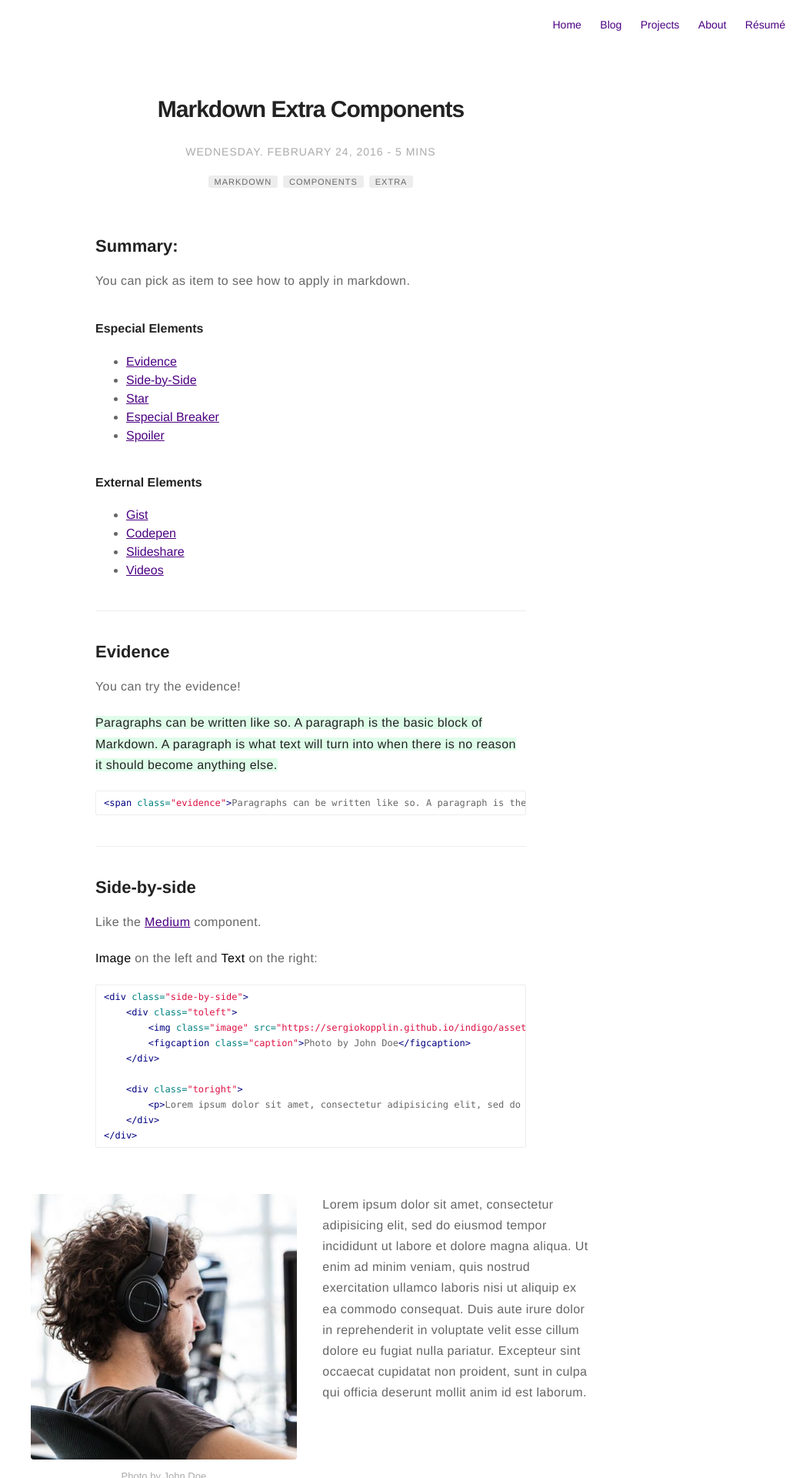
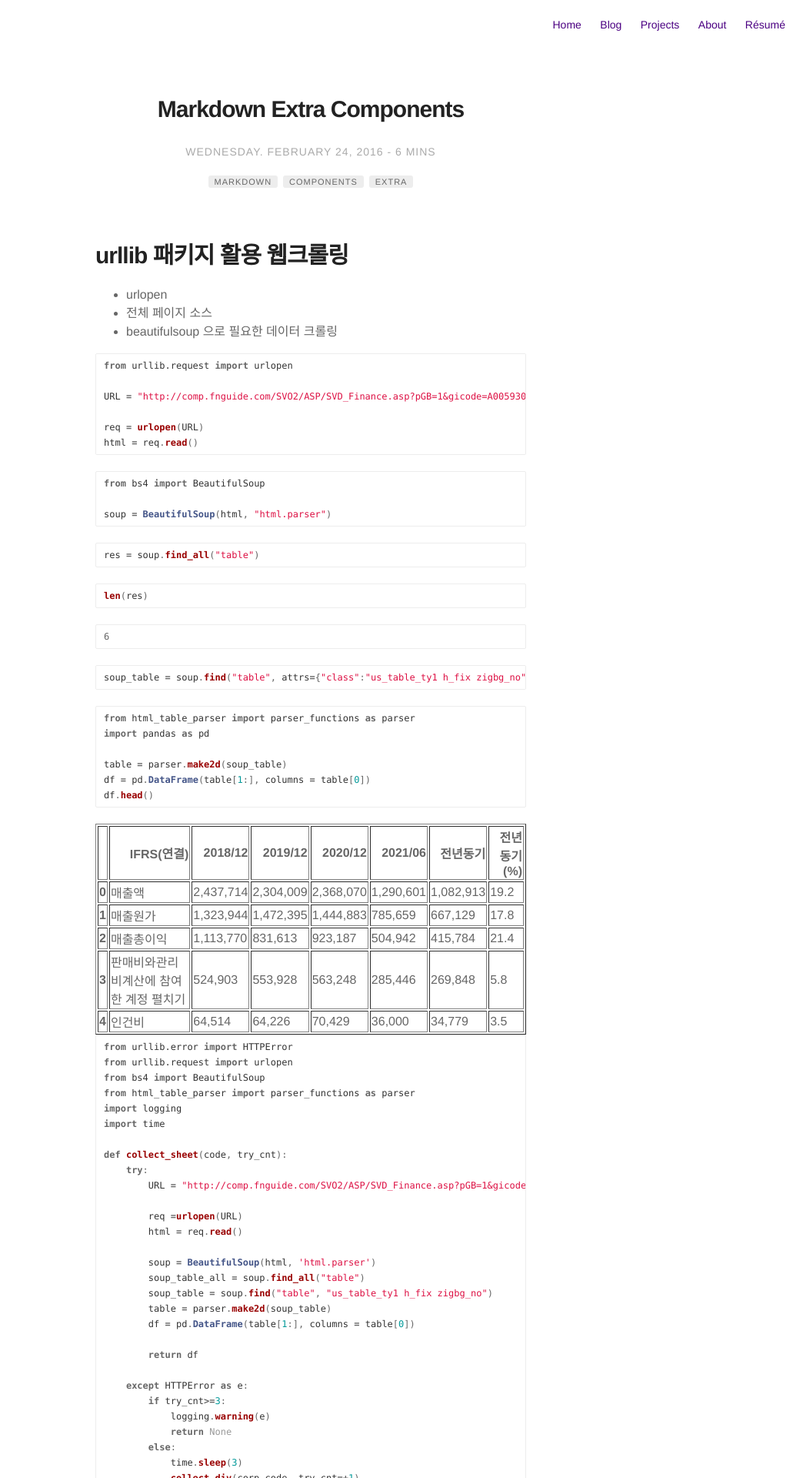
Before and after one commit to garyBigdata/garyBigdata.github.io, a Jekyll site: the page built from _posts/2015-02-24-markdown-extra-components.markdown, in a window 1280 px wide. Shown: the top 1920 px of the page at 77% size, without its empty margins (236-1280 px from the left). Built offline with Jekyll 4.4.1, drawn with Linux system fonts in a browser that asks for light colours; comment, search, counter and statistics services are not loaded; some of the changed text lies outside the part shown.

Commit message:
test change

````diff
--- a/_posts/2015-02-24-markdown-extra-components.markdown
+++ b/_posts/2015-02-24-markdown-extra-components.markdown
@@ -12,185 +12,449 @@ category: blog
 author: jamesfoster
 description: Markdown summary with different options
 ---
+# urllib 패키지 활용 웹크롤링
 
-## Summary:
+* urlopen
+* 전체 페이지 소스
+* beautifulsoup 으로 필요한 데이터 크롤링
 
-You can pick as item to see how to apply in markdown.
 
-#### Especial Elements
-- [Evidence](#evidence)
-- [Side-by-Side](#side-by-side)
-- [Star](#star)
-- [Especial Breaker](#especial-breaker)
-- [Spoiler](#spoiler)
+```python
+from urllib.request import urlopen
 
-#### External Elements
-- [Gist](#gist)
-- [Codepen](#codepen)
-- [Slideshare](#slideshare)
-- [Videos](#videos)
+URL = "http://comp.fnguide.com/SVO2/ASP/SVD_Finance.asp?pGB=1&gicode=A005930"
 
----
+req = urlopen(URL)
+html = req.read()
+```
 
-## Evidence
 
-You can try the evidence!
+```python
+from bs4 import BeautifulSoup
 
-<span class="evidence">Paragraphs can be written like so. A paragraph is the basic block of Markdown. A paragraph is what text will turn into when there is no reason it should become anything else.</span>
+soup = BeautifulSoup(html, "html.parser")
+```
 
-{% highlight html %}
-<span class="evidence">Paragraphs can be written like so. A paragraph is the basic block of Markdown. A paragraph is what text will turn into when there is no reason it should become anything else.</span>
-{% endhighlight %}
 
----
+```python
+res = soup.find_all("table")
+```
 
-## Side-by-side
 
-Like the [Medium](https://medium.com/) component.
+```python
+len(res)
+```
 
-**Image** on the left and **Text** on the right:
 
-{% highlight html %}
-<div class="side-by-side">
-    <div class="toleft">
-        <img class="image" src="{{ site.url }}/{{ site.picture }}" alt="Alt Text">
-        <figcaption class="caption">Photo by John Doe</figcaption>
+
+
+    6
+
+
+
+
+```python
+soup_table = soup.find("table", attrs={"class":"us_table_ty1 h_fix zigbg_no"})
+```
+
+
+```python
+from html_table_parser import parser_functions as parser
+import pandas as pd
+
+table = parser.make2d(soup_table)
+df = pd.DataFrame(table[1:], columns = table[0])
+df.head()
+```
+
+
+
+
+<div>
+<style scoped>
+    .dataframe tbody tr th:only-of-type {
+        vertical-align: middle;
+    }
+
+    .dataframe tbody tr th {
+        vertical-align: top;
+    }
+
+    .dataframe thead th {
+        text-align: right;
+    }
+</style>
+<table border="1" class="dataframe">
+  <thead>
+    <tr style="text-align: right;">
+      <th></th>
+      <th>IFRS(연결)</th>
+      <th>2018/12</th>
+      <th>2019/12</th>
+      <th>2020/12</th>
+      <th>2021/06</th>
+      <th>전년동기</th>
+      <th>전년동기(%)</th>
+    </tr>
+  </thead>
+  <tbody>
+    <tr>
+      <th>0</th>
+      <td>매출액</td>
+      <td>2,437,714</td>
+      <td>2,304,009</td>
+      <td>2,368,070</td>
+      <td>1,290,601</td>
+      <td>1,082,913</td>
+      <td>19.2</td>
+    </tr>
+    <tr>
+      <th>1</th>
+      <td>매출원가</td>
+      <td>1,323,944</td>
+      <td>1,472,395</td>
+      <td>1,444,883</td>
+      <td>785,659</td>
+      <td>667,129</td>
+      <td>17.8</td>
+    </tr>
+    <tr>
+      <th>2</th>
+      <td>매출총이익</td>
+      <td>1,113,770</td>
+      <td>831,613</td>
+      <td>923,187</td>
+      <td>504,942</td>
+      <td>415,784</td>
+      <td>21.4</td>
+    </tr>
+    <tr>
+      <th>3</th>
+      <td>판매비와관리비계산에 참여한 계정 펼치기</td>
+      <td>524,903</td>
+      <td>553,928</td>
+      <td>563,248</td>
+      <td>285,446</td>
+      <td>269,848</td>
+      <td>5.8</td>
+    </tr>
+    <tr>
+      <th>4</th>
+      <td>인건비</td>
+      <td>64,514</td>
+      <td>64,226</td>
+      <td>70,429</td>
+      <td>36,000</td>
+      <td>34,779</td>
+      <td>3.5</td>
+    </tr>
+  </tbody>
+</table>
+</div>
+
+
+
+
+```python
+from urllib.error import HTTPError
+from urllib.request import urlopen
+from bs4 import BeautifulSoup
+from html_table_parser import parser_functions as parser
+import logging
+import time
+
+def collect_sheet(code, try_cnt):
+    try:
+        URL = "http://comp.fnguide.com/SVO2/ASP/SVD_Finance.asp?pGB=1&gicode={}".format(code)
+
+        req =urlopen(URL)
+        html = req.read()
+
+        soup = BeautifulSoup(html, 'html.parser')
+        soup_table_all = soup.find_all("table")
+        soup_table = soup.find("table", "us_table_ty1 h_fix zigbg_no")
+        table = parser.make2d(soup_table)
+        df = pd.DataFrame(table[1:], columns = table[0])
+
+        return df
+
+    except HTTPError as e:
+        if try_cnt>=3:
+            logging.warning(e)
+            return None
+        else:
+            time.sleep(3)
+            collect_div(corp_code, try_cnt=+1)
+```
+
+
+```python
+collect_sheet('A086450', 3)
+```
+
+
+
+
+<div>
+<style scoped>
+    .dataframe tbody tr th:only-of-type {
+        vertical-align: middle;
+    }
+
+    .dataframe tbody tr th {
+        vertical-align: top;
+    }
+
+    .dataframe thead th {
+        text-align: right;
+    }
+</style>
+<table border="1" class="dataframe">
+  <thead>
+    <tr style="text-align: right;">
+      <th></th>
+      <th>IFRS(연결)</th>
+      <th>2018/12</th>
+      <th>2019/12</th>
+      <th>2020/12</th>
+      <th>2021/06</th>
+      <th>전년동기</th>
+      <th>전년동기(%)</th>
+    </tr>
+  </thead>
+  <tbody>
+    <tr>
+      <th>0</th>
+      <td>매출액</td>
+      <td>4,008</td>
+      <td>4,823</td>
+      <td>5,591</td>
+      <td>2,987</td>
+      <td>2,694</td>
+      <td>10.9</td>
+    </tr>
+    <tr>
+      <th>1</th>
+      <td>매출원가</td>
+      <td>1,629</td>
+      <td>1,914</td>
+      <td>2,217</td>
+      <td>1,215</td>
+      <td>1,062</td>
+      <td>14.4</td>
+    </tr>
+    <tr>
+      <th>2</th>
+      <td>매출총이익</td>
+      <td>2,379</td>
+      <td>2,908</td>
+      <td>3,374</td>
+      <td>1,771</td>
+      <td>1,632</td>
+      <td>8.6</td>
+    </tr>
+    <tr>
+      <th>3</th>
+      <td>판매비와관리비계산에 참여한 계정 펼치기</td>
+      <td>1,828</td>
+      <td>2,223</td>
+      <td>2,527</td>
+      <td>1,417</td>
+      <td>1,256</td>
+      <td>12.8</td>
+    </tr>
+    <tr>
+      <th>4</th>
+      <td>인건비</td>
+      <td>464</td>
+      <td>533</td>
+      <td>590</td>
+      <td>347</td>
+      <td>306</td>
+      <td>13.2</td>
+    </tr>
+    <tr>
+      <th>...</th>
+      <td>...</td>
+      <td>...</td>
+      <td>...</td>
+      <td>...</td>
+      <td>...</td>
+      <td>...</td>
+      <td>...</td>
+    </tr>
+    <tr>
+      <th>74</th>
+      <td>계속영업이익</td>
+      <td>494</td>
+      <td>591</td>
+      <td>579</td>
+      <td>267</td>
+      <td>312</td>
+      <td>-14.5</td>
+    </tr>
+    <tr>
+      <th>75</th>
+      <td>중단영업이익</td>
+      <td></td>
+      <td></td>
+      <td></td>
+      <td></td>
+      <td></td>
+      <td></td>
+    </tr>
+    <tr>
+      <th>76</th>
+      <td>당기순이익</td>
+      <td>494</td>
+      <td>591</td>
+      <td>579</td>
+      <td>267</td>
+      <td>312</td>
+      <td>-14.5</td>
+    </tr>
+    <tr>
+      <th>77</th>
+      <td>지배주주순이익</td>
+      <td>469</td>
+      <td>563</td>
+      <td>559</td>
+      <td>264</td>
+      <td>299</td>
+      <td>-11.5</td>
+    </tr>
+    <tr>
+      <th>78</th>
+      <td>비지배주주순이익</td>
+      <td>25</td>
+      <td>27</td>
+      <td>20</td>
+      <td>2</td>
+      <td>13</td>
+      <td>-82.4</td>
+    </tr>
+  </tbody>
+</table>
+<p>79 rows × 7 columns</p>
+</div>
+
+
+
+# requests 패키지 이용 웹 크롤링
+
+
+
+```python
+import requests
+
+input_data = {"pGB":1, "gicode":"A005930"}
+result = requests.get("http://comp.fnguide.com/SV02/ASP/SVD_Finance.asp",
+                     data = input_data)
+print(result.text)
+```
+
+    <!DOCTYPE html PUBLIC "-//W3C//DTD XHTML 1.0 Strict//EN" "http://www.w3.org/TR/xhtml1/DTD/xhtml1-strict.dtd">
+    <html xmlns="http://www.w3.org/1999/xhtml">
+    <head>
+    <title>IIS 8.5 자세한 오류 - 404.0 - Not Found</title>
+    <style type="text/css">
+    <!--
+    body{margin:0;font-size:.7em;font-family:Verdana,Arial,Helvetica,sans-serif;}
+    code{margin:0;color:#006600;font-size:1.1em;font-weight:bold;}
+    .config_source code{font-size:.8em;color:#000000;}
+    pre{margin:0;font-size:1.4em;word-wrap:break-word;}
+    ul,ol{margin:10px 0 10px 5px;}
+    ul.first,ol.first{margin-top:5px;}
+    fieldset{padding:0 15px 10px 15px;word-break:break-all;}
+    .summary-container fieldset{padding-bottom:5px;margin-top:4px;}
+    legend.no-expand-all{padding:2px 15px 4px 10px;margin:0 0 0 -12px;}
+    legend{color:#333333;;margin:4px 0 8px -12px;_margin-top:0px;
+    font-weight:bold;font-size:1em;}
+    a:link,a:visited{color:#007EFF;font-weight:bold;}
+    a:hover{text-decoration:none;}
+    h1{font-size:2.4em;margin:0;color:#FFF;}
+    h2{font-size:1.7em;margin:0;color:#CC0000;}
+    h3{font-size:1.4em;margin:10px 0 0 0;color:#CC0000;}
+    h4{font-size:1.2em;margin:10px 0 5px 0;
+    }#header{width:96%;margin:0 0 0 0;padding:6px 2% 6px 2%;font-family:"trebuchet MS",Verdana,sans-serif;
+     color:#FFF;background-color:#5C87B2;
+    }#content{margin:0 0 0 2%;position:relative;}
+    .summary-container,.content-container{background:#FFF;width:96%;margin-top:8px;padding:10px;position:relative;}
+    .content-container p{margin:0 0 10px 0;
+    }#details-left{width:35%;float:left;margin-right:2%;
+    }#details-right{width:63%;float:left;overflow:hidden;
+    }#server_version{width:96%;_height:1px;min-height:1px;margin:0 0 5px 0;padding:11px 2% 8px 2%;color:#FFFFFF;
+     background-color:#5A7FA5;border-bottom:1px solid #C1CFDD;border-top:1px solid #4A6C8E;font-weight:normal;
+     font-size:1em;color:#FFF;text-align:right;
+    }#server_version p{margin:5px 0;}
+    table{margin:4px 0 4px 0;width:100%;border:none;}
+    td,th{vertical-align:top;padding:3px 0;text-align:left;font-weight:normal;border:none;}
+    th{width:30%;text-align:right;padding-right:2%;font-weight:bold;}
+    thead th{background-color:#ebebeb;width:25%;
+    }#details-right th{width:20%;}
+    table tr.alt td,table tr.alt th{}
+    .highlight-code{color:#CC0000;font-weight:bold;font-style:italic;}
+    .clear{clear:both;}
+    .preferred{padding:0 5px 2px 5px;font-weight:normal;background:#006633;color:#FFF;font-size:.8em;}
+    -->
+    </style>
+
+    </head>
+    <body>
+    <div id="content">
+    <div class="content-container">
+      <h3>HTTP 오류 404.0 - Not Found</h3>
+      <h4>찾고 있는 리소스가 제거되었거나, 이름이 바뀌었거나, 일시적으로 사용할 수 없는 상태입니다.</h4>
+    </div>
+    <div class="content-container">
+     <fieldset><h4>가능성이 높은 원인:</h4>
+      <ul> 	<li>지정한 디렉터리 또는 파일이 웹 서버에 존재하지 않습니다.</li> 	<li>URL을 잘못 입력했습니다.</li> 	<li>URLScan 등의 사용자 지정 필터 또는 모듈에서 파일에 대한 액세스를 제한합니다.</li> </ul>
+     </fieldset>
+    </div>
+    <div class="content-container">
+     <fieldset><h4>가능한 해결 방법:</h4>
+      <ul> 	<li>웹 서버에서 콘텐츠를 만드십시오.</li> 	<li>브라우저 URL을 검토해 보십시오.</li> 	<li>실패한 요청에서 이 HTTP 상태 코드를 추적하는 추적 규칙을 만드십시오. 실패한 요청에 대한 추적 규칙을 만드는 방법을 자세하게 보려면 <a href="http://go.microsoft.com/fwlink/?LinkID=66439">여기</a>를 클릭하십시오. </li> </ul>
+     </fieldset>
     </div>
 
-    <div class="toright">
-        <p>Lorem ipsum dolor sit amet, consectetur adipisicing elit, sed do eiusmod tempor incididunt ut labore et dolore magna aliqua. Ut enim ad minim veniam, quis nostrud exercitation ullamco laboris nisi ut aliquip ex ea commodo consequat. Duis aute irure dolor in reprehenderit in voluptate velit esse cillum dolore eu fugiat nulla pariatur. Excepteur sint occaecat cupidatat non proident, sunt in culpa qui officia deserunt mollit anim id est laborum.</p>
-    </div>
-</div>
-{% endhighlight %}
+    <div class="content-container">
+     <fieldset><h4>자세한 오류 정보:</h4>
+      <div id="details-left">
+       <table border="0" cellpadding="0" cellspacing="0">
+        <tr class="alt"><th>모듈</th><td>&nbsp;&nbsp;&nbsp;IIS Web Core</td></tr>
+        <tr><th>알림</th><td>&nbsp;&nbsp;&nbsp;MapRequestHandler</td></tr>
+        <tr class="alt"><th>처리기</th><td>&nbsp;&nbsp;&nbsp;ASPClassic</td></tr>
+        <tr><th>오류 코드</th><td>&nbsp;&nbsp;&nbsp;0x80070002</td></tr>
 
-<div class="side-by-side">
-    <div class="toleft">
-        <img class="image" src="{{ site.url }}/{{ site.picture }}" alt="Alt Text">
-        <figcaption class="caption">Photo by John Doe</figcaption>
+       </table>
+      </div>
+      <div id="details-right">
+       <table border="0" cellpadding="0" cellspacing="0">
+        <tr class="alt"><th>요청한 URL</th><td>&nbsp;&nbsp;&nbsp;http://comp.fnguide.com:80/SV02/ASP/SVD_Finance.asp</td></tr>
+        <tr><th>실제 경로</th><td>&nbsp;&nbsp;&nbsp;D:\CompanyGuide\SV02\ASP\SVD_Finance.asp</td></tr>
+        <tr class="alt"><th>로그온 방법d</th><td>&nbsp;&nbsp;&nbsp;익명</td></tr>
+        <tr><th>로그온 사용자</th><td>&nbsp;&nbsp;&nbsp;익명</td></tr>
+
+       </table>
+       <div class="clear"></div>
+      </div>
+     </fieldset>
     </div>
 
-    <div class="toright">
-        <p>Lorem ipsum dolor sit amet, consectetur adipisicing elit, sed do eiusmod tempor incididunt ut labore et dolore magna aliqua. Ut enim ad minim veniam, quis nostrud exercitation ullamco laboris nisi ut aliquip ex ea commodo consequat. Duis aute irure dolor in reprehenderit in voluptate velit esse cillum dolore eu fugiat nulla pariatur. Excepteur sint occaecat cupidatat non proident, sunt in culpa qui officia deserunt mollit anim id est laborum.</p>
+    <div class="content-container">
+     <fieldset><h4>추가 정보:</h4>
+      이 오류는 파일이나 디렉터리가 서버에 존재하지 않는다는 것을 의미합니다. 파일이나 디렉터리를 만든 다음 다시 요청해 보십시오.
+      <p><a href="http://go.microsoft.com/fwlink/?LinkID=62293&amp;IIS70Error=404,0,0x80070002,9600">기타 정보 보기 &raquo;</a></p>
+
+     </fieldset>
     </div>
-</div>
+    </div>
+    </body>
+    </html>
 
-**Text** on the left and **Image** on the right:
 
-{% highlight html %}
-<div class="side-by-side">
-    <div class="toleft">
-        <p>Lorem ipsum dolor sit amet, consectetur adipisicing elit, sed do eiusmod tempor incididunt ut labore et dolore magna aliqua. Ut enim ad minim veniam, quis nostrud exercitation ullamco laboris nisi ut aliquip ex ea commodo consequat. Duis aute irure dolor in reprehenderit in voluptate velit esse cillum dolore eu fugiat nulla pariatur. Excepteur sint occaecat cupidatat non proident, sunt in culpa qui officia deserunt mollit anim id est laborum.</p>
-    </div>
 
-    <div class="toright">
-        <img class="image" src="{{ site.url }}/{{ site.picture }}" alt="Alt Text">
-        <figcaption class="caption">Photo by John Doe</figcaption>
-    </div>
-</div>
-{% endhighlight %}
 
-<div class="side-by-side">
-    <div class="toleft">
-        <p>Lorem ipsum dolor sit amet, consectetur adipisicing elit, sed do eiusmod tempor incididunt ut labore et dolore magna aliqua. Ut enim ad minim veniam, quis nostrud exercitation ullamco laboris nisi ut aliquip ex ea commodo consequat. Duis aute irure dolor in reprehenderit in voluptate velit esse cillum dolore eu fugiat nulla pariatur. Excepteur sint occaecat cupidatat non proident, sunt in culpa qui officia deserunt mollit anim id est laborum.</p>
-    </div>
+```python
 
-    <div class="toright">
-        <img class="image" src="{{ site.url }}/{{ site.picture }}" alt="Alt Text">
-        <figcaption class="caption">Photo by John Doe</figcaption>
-    </div>
-</div>
-
----
-
-## Star
-
-You can give evidence to a post. Just add the tag to the markdown file.
-
-{% highlight raw %}
-star: true
-{% endhighlight %}
-
----
-
-## Especial Breaker
-
-You can add a especial *hr* to your text.
-
-{% highlight html %}
-<div class="breaker"></div>
-{% endhighlight %}
-
-<div class="breaker"></div>
-
----
-
-## Spoiler
-
-You can add an especial hidden content that appears on hover.
-
-{% highlight html %}
-<div class="spoiler"><p>your content</p></div>
-{% endhighlight %}
-
-<div class="spoiler"><p>Lorem ipsum dolor sit amet, consectetur adipisicing elit, sed do eiusmod tempor incididunt ut labore et dolore magna aliqua. Ut enim ad minim veniam, quis nostrud exercitation ullamco laboris nisi ut aliquip ex ea commodo consequat. Duis aute irure dolor in reprehenderit in voluptate velit esse cillum dolore eu fugiat nulla pariatur. Excepteur sint occaecat cupidatat non proident, sunt in culpa qui officia deserunt mollit anim id est laborum.</p></div>
-
----
-
-## Gist
-
-You can add Gists from github.
-
-{% highlight raw %}
-{ % gist sergiokopplin/91ff4220480727b47224245ee2e9c291 % }
-{% endhighlight %}
-
-{% gist sergiokopplin/91ff4220480727b47224245ee2e9c291 %}
-
----
-
-## Codepen
-
-You can add Pens from Codepen.
-
-{% highlight html %}
-<p data-height="268" data-theme-id="0" data-slug-hash="gfdDu" data-default-tab="result" data-user="chriscoyier" class='codepen'>
-    See the Pen <a href='https://codepen.io/chriscoyier/pen/gfdDu/'>Crappy Recreation of the Book Cover of *The Flame Alphabet*</a> by Chris Coyier (<a href='https://codepen.io/chriscoyier'>@chriscoyier</a>) on <a href='https://codepen.io'>CodePen</a>.
-</p>
-<script async src="//assets.codepen.io/assets/embed/ei.js"></script>
-{% endhighlight %}
-
-<p data-height="268" data-theme-id="0" data-slug-hash="gfdDu" data-default-tab="result" data-user="chriscoyier" class='codepen'>See the Pen <a href='https://codepen.io/chriscoyier/pen/gfdDu/'>Crappy Recreation of the Book Cover of *The Flame Alphabet*</a> by Chris Coyier (<a href='https://codepen.io/chriscoyier'>@chriscoyier</a>) on <a href='https://codepen.io'>CodePen</a>.</p>
-<script async src="//assets.codepen.io/assets/embed/ei.js"></script>
-
----
-
-## Slideshare
-
-Add your presentations here!
-
-{% highlight html %}
-<iframe src="//www.slideshare.net/slideshow/embed_code/key/hqDhSJoWkrHe7l" width="560" height="310" frameborder="0" marginwidth="0" marginheight="0" scrolling="no" style="border:1px solid #CCC; border-width:1px; margin-bottom:5px; max-width: 100%;" allowfullscreen> </iframe>
-{% endhighlight %}
-
-<iframe src="//www.slideshare.net/slideshow/embed_code/key/hqDhSJoWkrHe7l" width="560" height="310" frameborder="0" marginwidth="0" marginheight="0" scrolling="no" style="border:1px solid #CCC; border-width:1px; margin-bottom:5px; max-width: 100%;" allowfullscreen> </iframe>
-
----
-
-## Videos
-
-Do you want some videos? Youtube, Vimeo or Vevo? Copy the embed code and paste on your post!
-
-**Example**
-
-{% highlight html %}
-<iframe width="560" height="310" src="https://www.youtube.com/embed/r7XhWUDj-Ts" frameborder="0" allowfullscreen></iframe>
-{% endhighlight %}
-
-<iframe width="560" height="310" src="https://www.youtube.com/embed/r7XhWUDj-Ts" frameborder="0" allowfullscreen></iframe>
-
-[1]: https://daringfireball.net/projects/markdown/
-[2]: https://www.fileformat.info/info/unicode/char/2163/index.htm
-[3]: https://www.markitdown.net/
-[4]: https://daringfireball.net/projects/markdown/basics
-[5]: https://daringfireball.net/projects/markdown/syntax
-[6]: https://kune.fr/wp-content/uploads/2013/10/ghost-blog.jpg
+```
````
